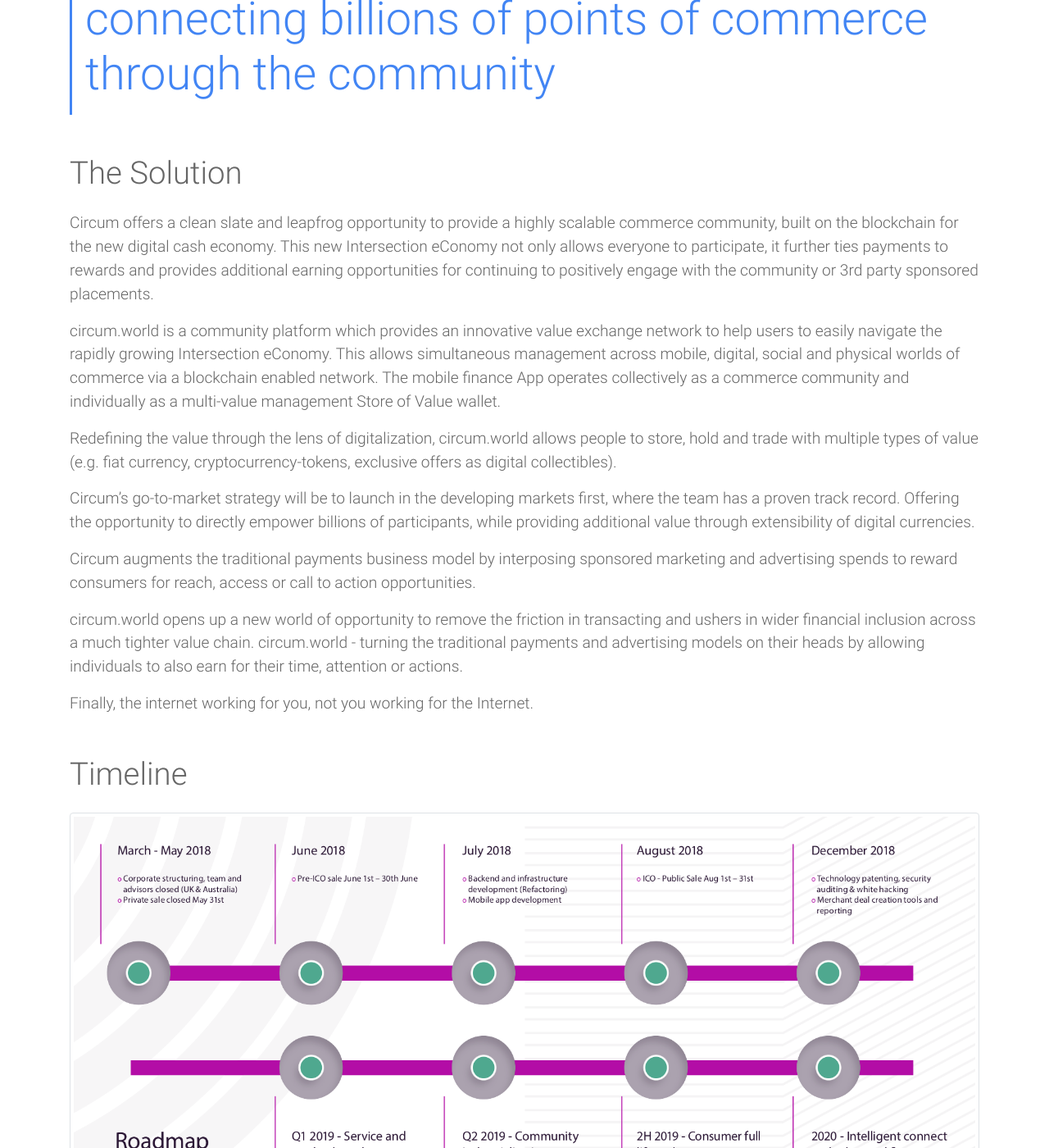
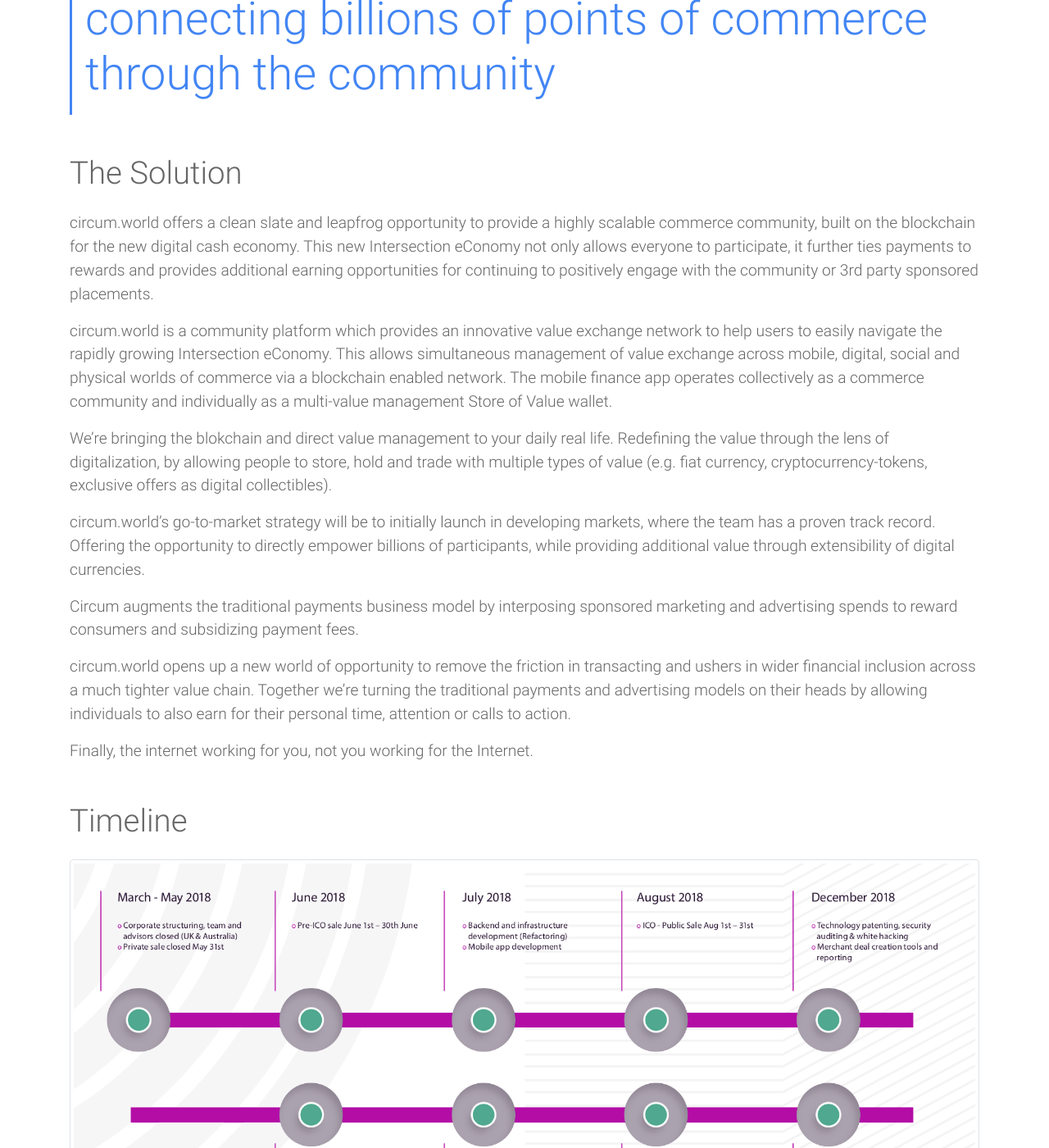
Before and after one commit to circumworld/circum-website, a Jekyll site: the page built from index.html, in a window 1280 px wide and 1400 px high, scrolled down 2030 px. Shown: the whole window at 82% size. Built offline with Jekyll 4.4.1, drawn with Linux system fonts in a browser that asks for light colours; nearby versions of some CDN libraries.

Commit message:
Update the-solution.html

```diff
--- a/_includes/blocks/the-solution.html
+++ b/_includes/blocks/the-solution.html
@@ -1,20 +1,20 @@
 <p>
-Circum offers a clean slate and leapfrog opportunity to provide a highly scalable commerce community, built on the blockchain for the new digital cash economy. This new Intersection eConomy not only allows everyone to participate, it further ties payments to rewards and provides additional earning opportunities for continuing to positively engage with the community or 3rd party sponsored placements.
+circum.world offers a clean slate and leapfrog opportunity to provide a highly scalable commerce community, built on the blockchain for the new digital cash economy. This new Intersection eConomy not only allows everyone to participate, it further ties payments to rewards and provides additional earning opportunities for continuing to positively engage with the community or 3rd party sponsored placements.
 </p>
 <p>
-circum.world is a community platform which provides an innovative value exchange network to help users to easily navigate the rapidly growing Intersection eConomy.  This allows simultaneous management across mobile, digital, social and physical worlds of commerce via a blockchain enabled network. The mobile finance App operates collectively as a commerce community and individually as a multi-value management Store of Value wallet.
+circum.world is a community platform which provides an innovative value exchange network to help users to easily navigate the rapidly growing Intersection eConomy. This allows simultaneous management of value exchange across mobile, digital, social and physical worlds of commerce via a blockchain enabled network. The mobile finance app operates collectively as a commerce community and individually as a multi-value management Store of Value wallet.
 </p>
 <p>
-Redefining the value through the lens of digitalization, circum.world allows people to store, hold and trade with multiple types of value (e.g. fiat currency, cryptocurrency-tokens, exclusive offers as digital collectibles).
+We’re bringing the blokchain and direct value management to your daily real life. Redefining the value through the lens of digitalization, by allowing people to store, hold and trade with multiple types of value (e.g. fiat currency, cryptocurrency-tokens, exclusive offers as digital collectibles).
 </p>
 <p>
-Circum’s go-to-market strategy will be to launch in the developing markets first, where the team has a proven track record. Offering the opportunity to directly empower billions of participants, while providing additional value through extensibility of digital currencies.
+circum.world’s go-to-market strategy will be to initially launch in developing markets, where the team has a proven track record. Offering the opportunity to directly empower billions of participants, while providing additional value through extensibility of digital currencies.
 </p>
 <p>
-Circum augments the traditional payments business model by interposing sponsored marketing and advertising spends to reward consumers for reach, access or call to action opportunities.
+Circum augments the traditional payments business model by interposing sponsored marketing and advertising spends to reward consumers and subsidizing payment fees.
 </p>
 <p>
-circum.world opens up a new world of opportunity to remove the friction in transacting and ushers in wider financial inclusion across a much tighter value chain. circum.world - turning the traditional payments and advertising models on their heads by allowing individuals to also earn for their time, attention or actions.
+circum.world opens up a new world of opportunity to remove the friction in transacting and ushers in wider financial inclusion across a much tighter value chain. Together we’re turning the traditional payments and advertising models on their heads by allowing individuals to also earn for their personal time, attention or calls to action.
 </p>
 <p>
 Finally, the internet working for you, not you working for the Internet.
```
